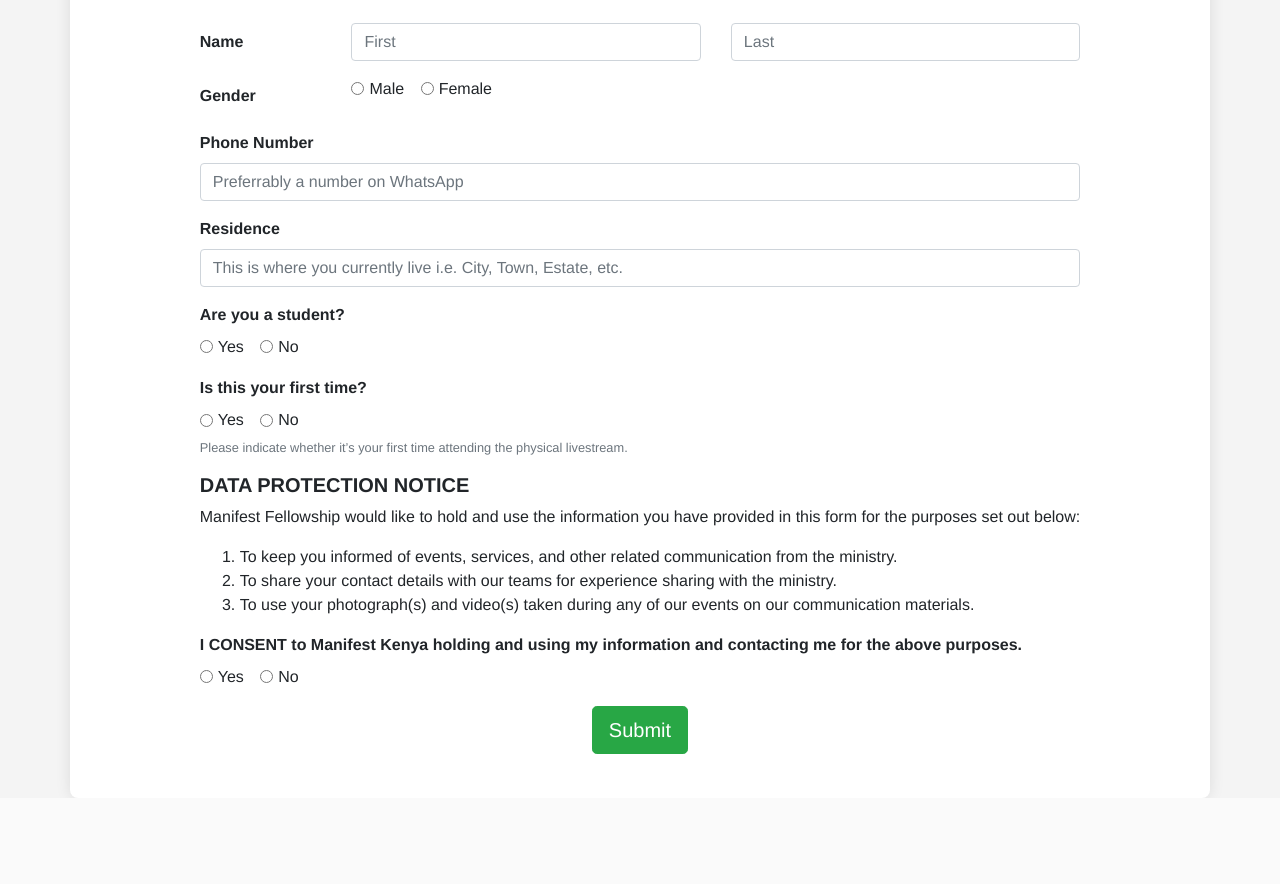
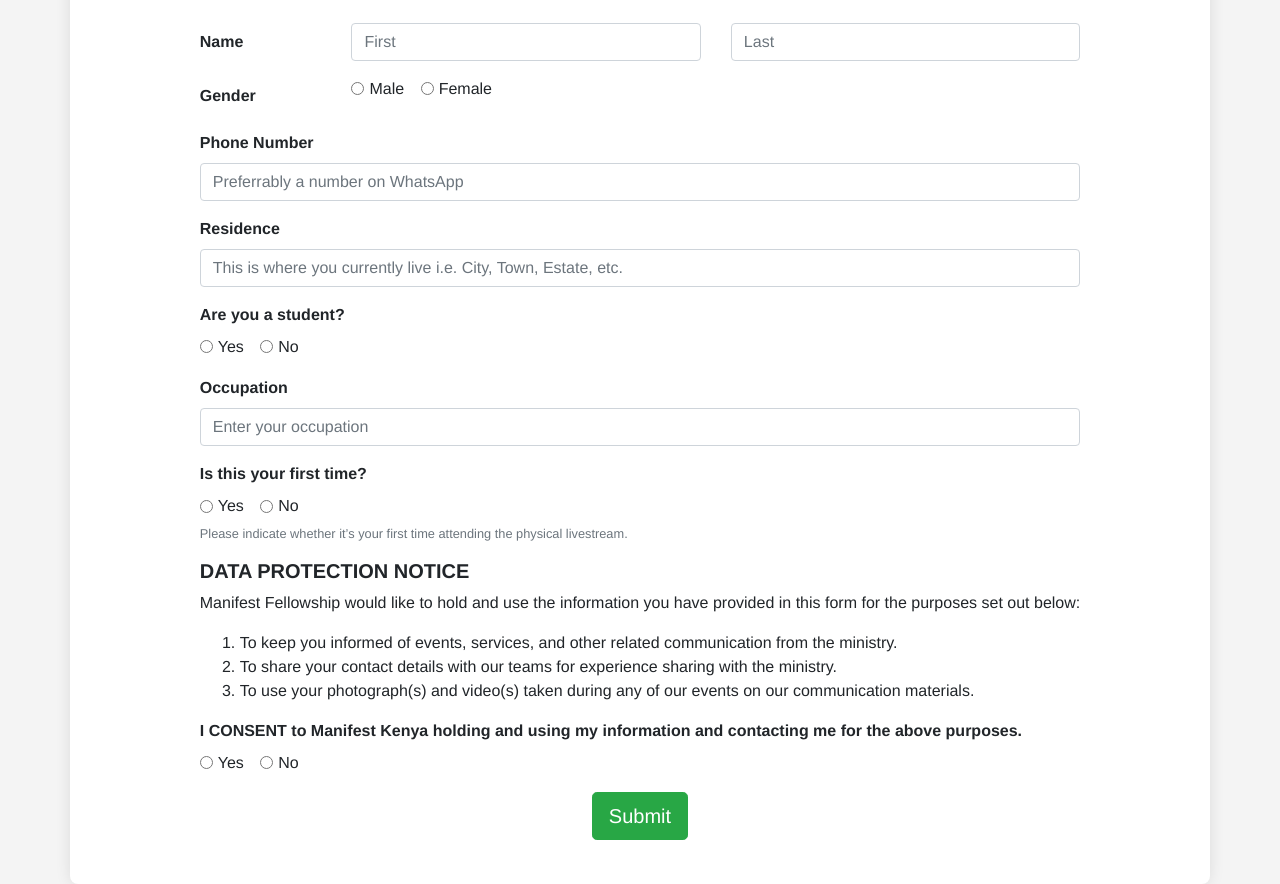
Before and after one commit to am-derrick/church_reg, a Django app: page /members/register/ in a window 1280 px wide. Shown: the part 232-1116 px from the top of the page. Before the commit the page ends 1030 px from the top, so only its background shows below. Run offline with Django 5.2, Linux system fonts and the light colour scheme.

Commit message:
fix: Ocuupation form modified to only be hidden when a user is not a student

```diff
--- a/templates/registration.html
+++ b/templates/registration.html
@@ -87,7 +87,7 @@
                             </div>
                     </div>
                 </div>
-                                    <div id="occupationField" style="display: none;">
+                <div id="occupationField">
                     <div class="form-group">
                         <label class="font-weight-bold" for="occupation">Occupation</label>
                         <input type="text" class="form-control" id="occupation" name="occupation" placeholder="Enter your occupation">
```
Lines whose indentation alone changed are shown as unchanged.
